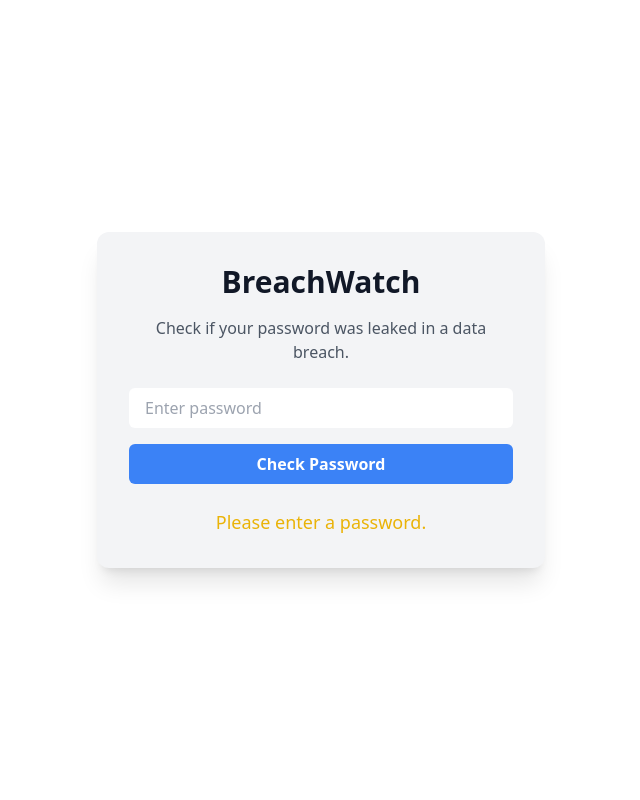
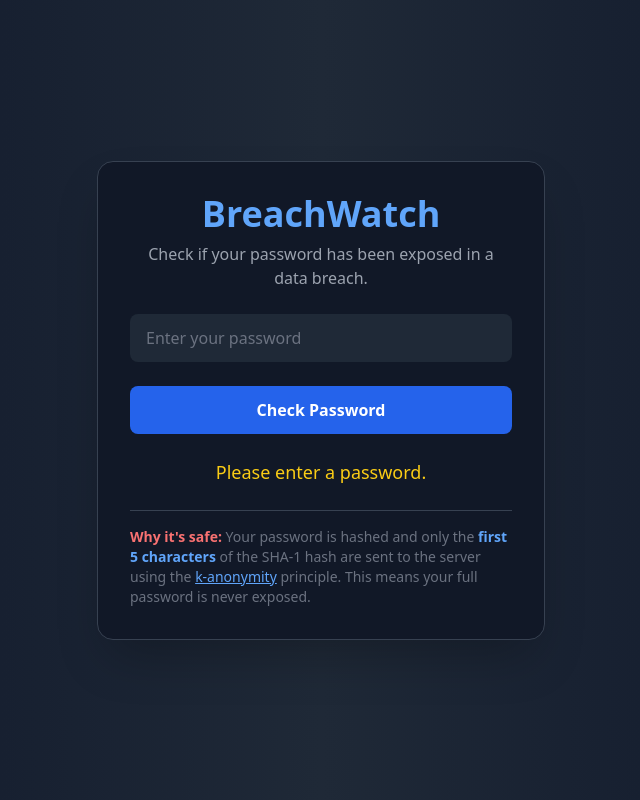
Before and after one commit to Sreekar-Reddy-D/breachwatch-frontend, a plain HTML site: page index.html in a window 1280 px wide. Both pictures are taken after a click on the button "Check Password". Shown: the whole page, without its empty margins (319-959 px from the left). Drawn offline with nearby package versions, Linux system fonts and the light colour scheme.

Commit message:
Update index.html

```diff
--- a/index.html
+++ b/index.html
@@ -9,35 +9,40 @@
     <!-- CryptoJS for SHA1 -->
     <script src="https://cdnjs.cloudflare.com/ajax/libs/crypto-js/4.1.1/crypto-js.min.js"></script>
 </head>
-<body class="bg-white text-gray-900 dark:bg-gray-900 dark:text-white font-sans min-h-screen flex items-center justify-center transition-colors duration-300">
-    <div class="bg-gray-100 dark:bg-gray-800 p-8 rounded-xl shadow-xl w-full max-w-md text-center">
-        <h1 class="text-3xl font-bold mb-4">BreachWatch</h1>
-        <p class="mb-6 text-gray-600 dark:text-gray-300">Check if your password was leaked in a data breach.</p>
+<body class="bg-gradient-to-r from-slate-900 via-gray-800 to-slate-900 text-white min-h-screen flex items-center justify-center px-4 transition-colors duration-300">
 
-        <input type="password" id="password" placeholder="Enter password"
-            class="w-full px-4 py-2 rounded-md text-black dark:text-white dark:bg-gray-700 mb-4 outline-none focus:ring-2 focus:ring-blue-400">
+    <div class="w-full max-w-md bg-gray-900 rounded-2xl shadow-2xl p-8 space-y-6 border border-gray-700">
+        <div class="text-center">
+            <h1 class="text-4xl font-extrabold text-blue-400 mb-2">BreachWatch</h1>
+            <p class="text-gray-400">Check if your password has been exposed in a data breach.</p>
+        </div>
+
+        <input type="password" id="password" placeholder="Enter your password"
+            class="w-full px-4 py-3 rounded-lg bg-gray-800 text-white placeholder-gray-500 focus:outline-none focus:ring-2 focus:ring-blue-500">
 
         <button onclick="checkPassword()"
-            class="bg-blue-500 hover:bg-blue-600 text-white px-4 py-2 rounded-md w-full font-semibold">
+            class="w-full bg-blue-600 hover:bg-blue-700 text-white font-semibold py-3 rounded-lg transition">
             Check Password
         </button>
 
-        <div id="result" class="mt-6 text-lg font-medium"></div>
+        <div id="result" class="text-lg text-center font-medium"></div>
+
+        <div class="text-sm text-gray-500 mt-4 border-t border-gray-700 pt-4">
+            <p><strong class="text-red-400">Why it's safe:</strong> Your password is hashed and only the <span class="text-blue-400 font-semibold">first 5 characters</span> of the SHA-1 hash are sent to the server using the <a href="https://en.wikipedia.org/wiki/K-anonymity" class="underline text-blue-400 hover:text-blue-300" target="_blank">k-anonymity</a> principle. This means your full password is never exposed.</p>
+        </div>
     </div>
 
-    <!-- CryptoJS -->
-    <script src="https://cdnjs.cloudflare.com/ajax/libs/crypto-js/4.1.1/crypto-js.min.js"></script>
     <script>
         async function checkPassword() {
             const password = document.getElementById("password").value;
             const resultEl = document.getElementById("result");
 
             if (!password.trim()) {
-                resultEl.innerHTML = "<span class='text-yellow-500 dark:text-yellow-300'>Please enter a password.</span>";
+                resultEl.innerHTML = "<span class='text-yellow-400'>Please enter a password.</span>";
                 return;
             }
 
-            resultEl.innerHTML = "<span class='text-gray-500 dark:text-gray-400'>Checking...</span>";
+            resultEl.innerHTML = "<span class='text-gray-400'>Checking...</span>";
 
             const sha1 = CryptoJS.SHA1(password).toString().toUpperCase();
             const prefix = sha1.substring(0, 5);
@@ -52,15 +57,14 @@
                 const data = await res.json();
 
                 if (data.pwned) {
-                    resultEl.innerHTML = `<span class='text-red-600 dark:text-red-400'>Pwned! Found ${data.count} times in breaches.</span>`;
+                    resultEl.innerHTML = `<span class='text-red-500'>Pwned! Found <strong>${data.count}</strong> times in breaches.</span>`;
                 } else {
-                    resultEl.innerHTML = "<span class='text-green-600 dark:text-green-400'>Safe! No breach records found.</span>";
+                    resultEl.innerHTML = "<span class='text-green-400'>Safe! No breach records found.</span>";
                 }
             } catch (err) {
-                resultEl.innerHTML = "<span class='text-red-500 dark:text-red-300'>Error checking password.</span>";
+                resultEl.innerHTML = "<span class='text-red-400'>Error checking password. Try again.</span>";
             }
         }
     </script>
 </body>
-
 </html>
```
